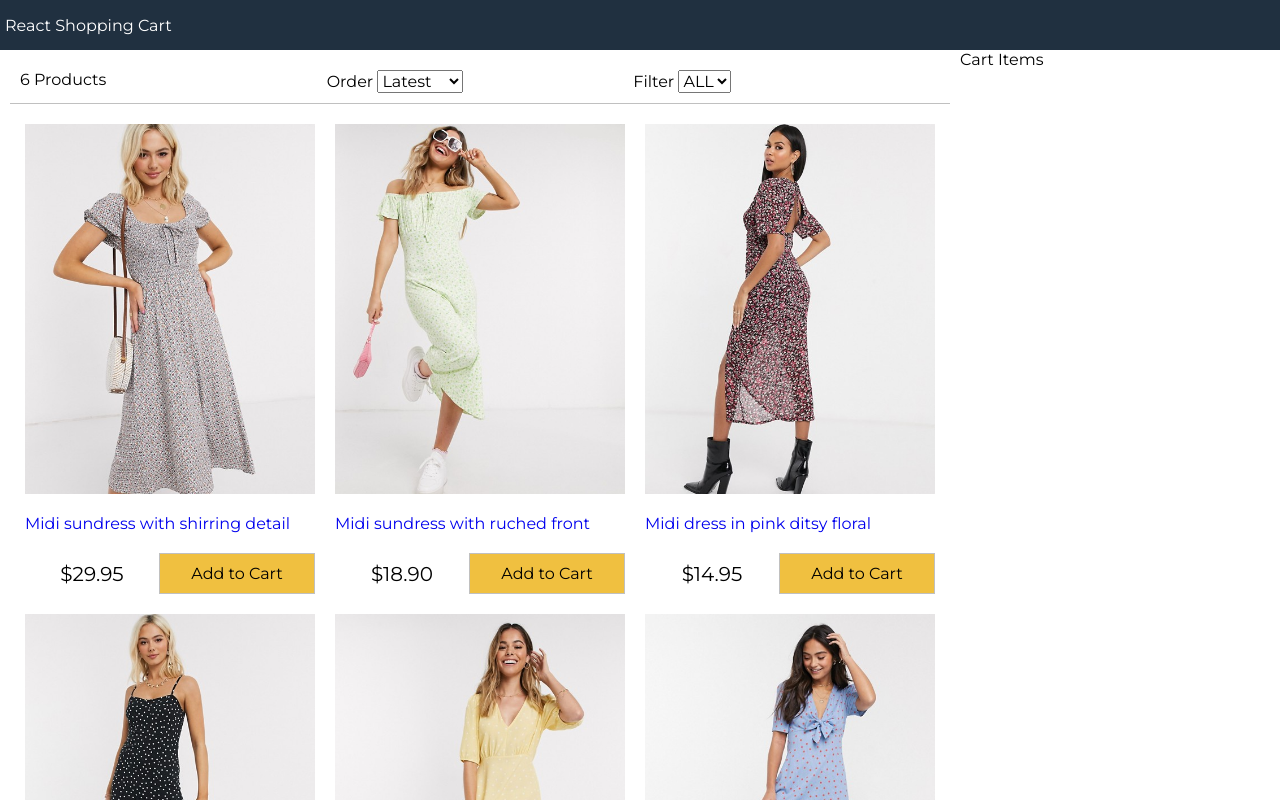
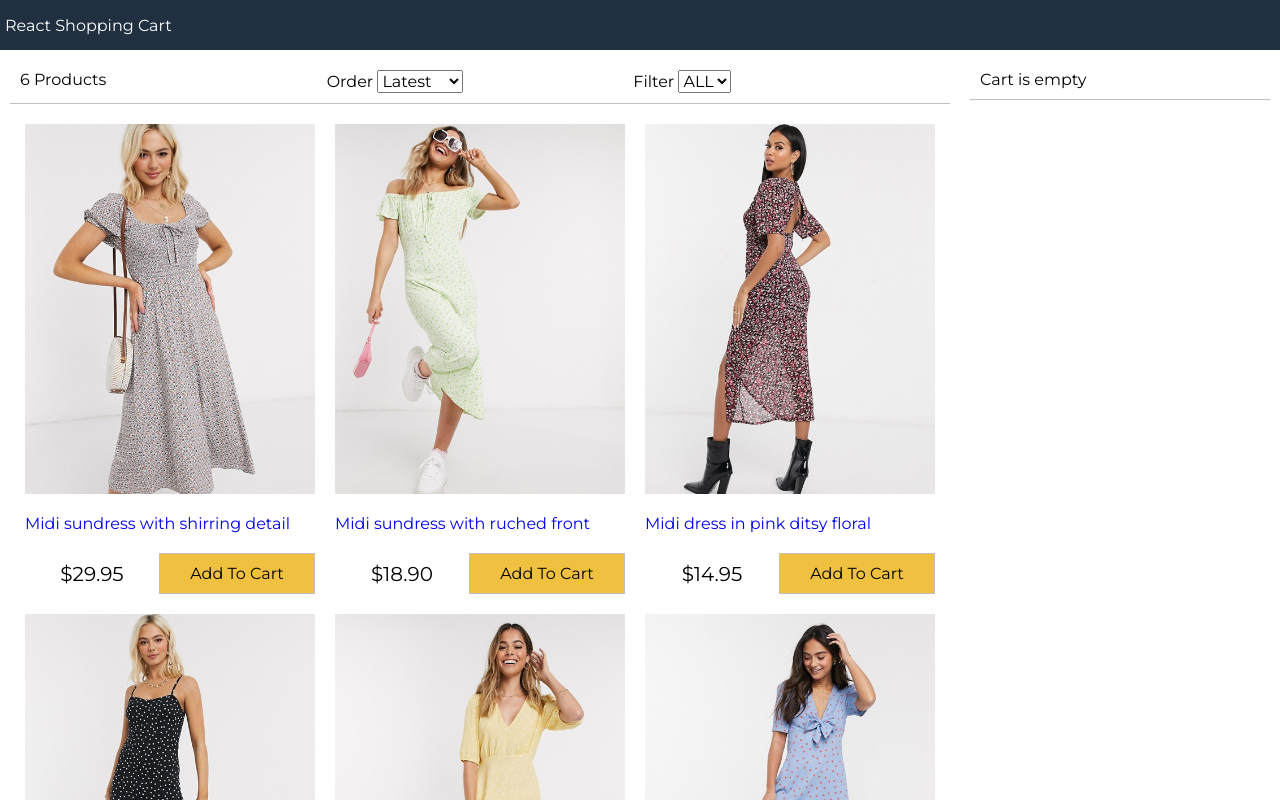
Before and after one commit to ThinhVanBui/react-shopping-cart, a React (Create React App) app: page / in a window 1280 px wide. Shown: the top 800 px of the page. Built offline with nearby package versions, Linux system fonts and the light colour scheme.

Commit message:
cart-component

```diff
--- a/src/App.js
+++ b/src/App.js
@@ -3,16 +3,41 @@
 import Filter from './components/Filter';
 import Products from './components/Products';
 import data from "./data.json";
+import Cart from "./components/Cart";
 
 class App extends React.Component {
   constructor() {
     super();
     this.state = {
       products: data.products,
+      cartItems: [],
       size: "",
       sort: ""
     };
   }
+
+  removeFromCart = (product) => {
+    const cartItems = this.state.cartItems.slice();
+    this.setState({
+      cartItems: cartItems.filter((x) => x._id !== product._id),
+    });
+  };
+
+  addToCart = (product) => {
+    const cartItems = this.state.cartItems.slice();
+    let alreadyInCart = false;
+    cartItems.forEach((item) => {
+      if (item._id === product._id) {
+        item.count++;
+        alreadyInCart = true;
+      }
+    });
+    if (!alreadyInCart) {
+      cartItems.push({ ...product, count: 1 });
+    }
+    this.setState({ cartItems });
+  };
+
   sortProducts = (event) => {
     const sort = event.target.value;
     this.setState((state) => ({
@@ -55,10 +80,16 @@
               filterProducts={this.filterProducts}
               sortProducts={this.sortProducts}
               ></Filter>
-              <Products products={this.state.products}></Products>
+              <Products
+                products={this.state.products}
+                addToCart={this.addToCart}>
+              </Products>
             </div>
             <div className="sidebar">
-              Cart Items
+            <Cart
+                cartItems={this.state.cartItems}
+                removeFromCart={this.removeFromCart}
+              />
             </div>
           </div>
         </main>
--- /dev/null
+++ b/src/components/Cart.js
@@ -0,0 +1,57 @@
+import React, { Component } from "react";
+import formatCurrency from "../util";
+
+export default class Cart extends Component {
+  render() {
+    const { cartItems } = this.props;
+    return (
+      <div>
+        {cartItems.length === 0 ? (
+          <div className="cart cart-header">Cart is empty</div>
+        ) : (
+          <div className="cart cart-header">
+            You have {cartItems.length} in the cart{" "}
+          </div>
+        )}
+        <div>
+          <div className="cart">
+            <ul className="cart-items">
+              {cartItems.map((item) => (
+                <li key={item._id}>
+                  <div>
+                    <img src={item.image} alt={item.title}></img>
+                  </div>
+                  <div>
+                    <div>{item.title}</div>
+                    <div className="right">
+                      {formatCurrency(item.price)} x {item.count}{" "}
+                      <button
+                        className="button"
+                        onClick={() => this.props.removeFromCart(item)}
+                      >
+                        Remove
+                      </button>
+                    </div>
+                  </div>
+                </li>
+              ))}
+            </ul>
+          </div>
+          {cartItems.length !== 0 && (
+            <div className="cart">
+              <div className="total">
+                <div>
+                  Total:{" "}
+                  {formatCurrency(
+                    cartItems.reduce((a, c) => a + c.price * c.count, 0)
+                  )}
+                </div>
+                <button className="button primary">Proceed</button>
+              </div>
+            </div>
+          )}
+        </div>
+      </div>
+    );
+  }
+}
--- a/src/components/Products.js
+++ b/src/components/Products.js
@@ -19,8 +19,11 @@
                                     <div>
                                         {formatCurrency(product.price)}
                                     </div>
-                                    <button className="button primary">
-                                        Add to Cart
+                                    <button
+                                        onClick={() => this.props.addToCart(product)}
+                                        className="button primary"
+                                    >
+                                        Add To Cart
                                     </button>
                                 </div>
                             </div>
--- a/src/index.css
+++ b/src/index.css
@@ -124,3 +124,49 @@
 .filter div {
   flex: 1;
 }
+/* cart */
+.cart {
+  padding: 1rem;
+  margin: 1rem;
+  display: flex;
+}
+.cart-header {
+  border-bottom: 0.1rem #c0c0c0 solid;
+}
+.cart-items {
+  padding: 0;
+  width: 100%;
+  list-style-type: none;
+}
+.cart-items img {
+  width: 5rem;
+}
+.cart-items li {
+  display: flex;
+}
+.cart-items li div {
+  padding: 0.5rem;
+}
+
+.cart-items li div:last-child {
+  flex: 1;
+}
+
+.right {
+  text-align: right;
+}
+.total {
+  display: flex;
+  justify-content: space-between;
+  align-items: center;
+  width: 100%;
+}
+
+.total > div {
+  font-size: 2rem;
+}
+
+.total > div,
+.total > button {
+  flex: 1;
+}
```
